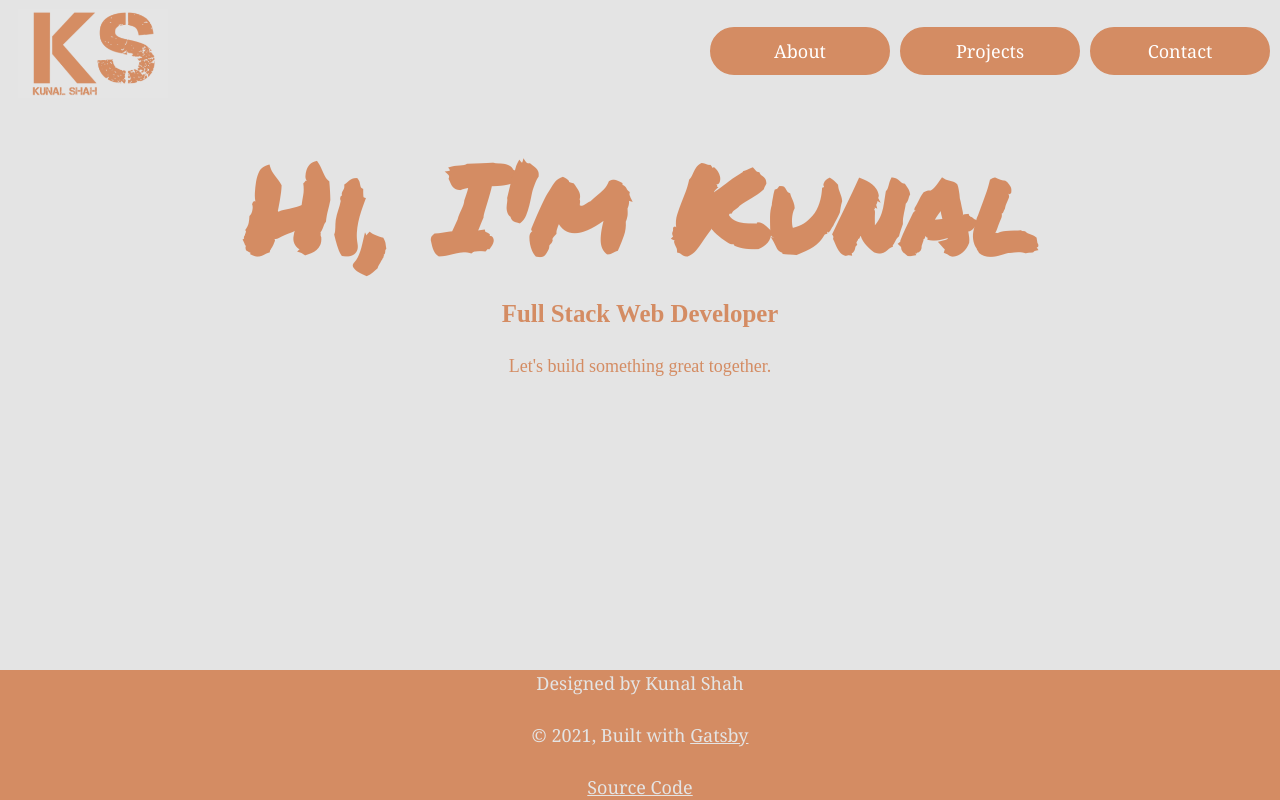
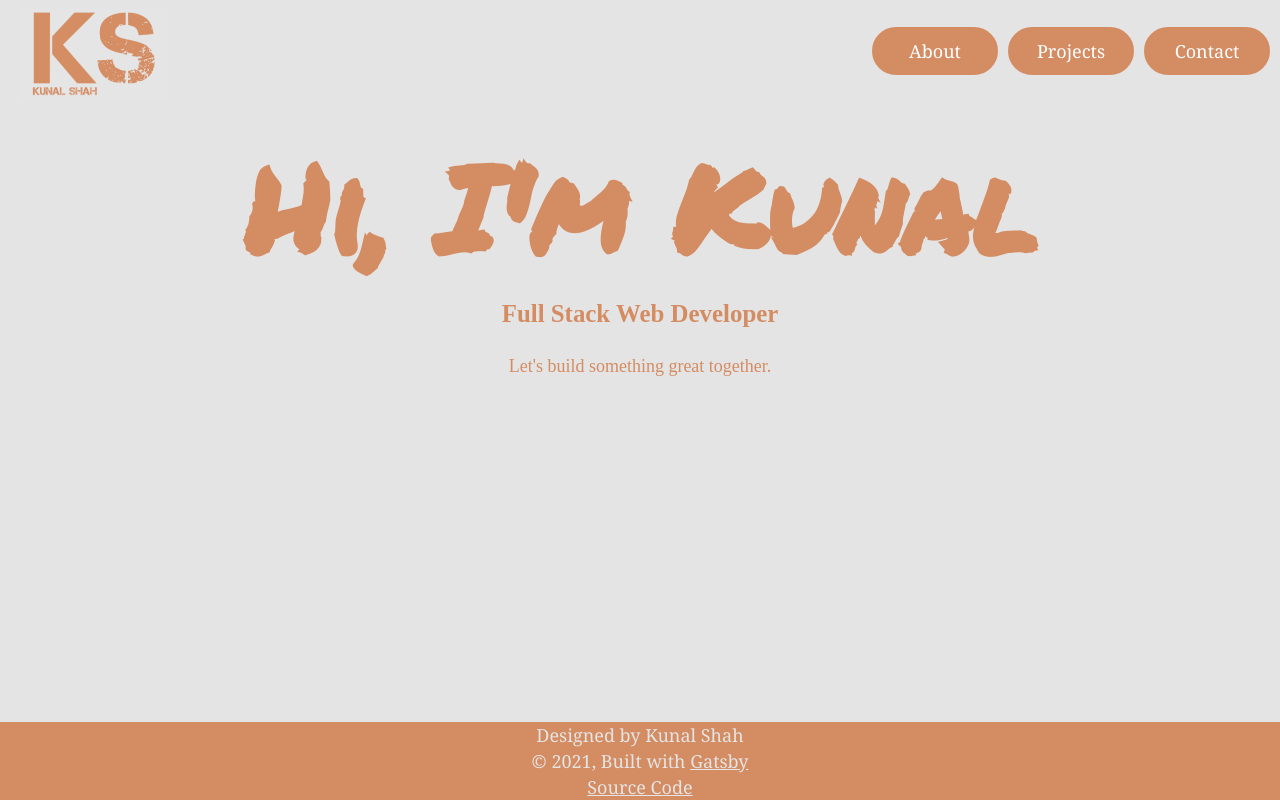
Before and after one commit to kdshah6593/portfolio-website, a Gatsby site: page / in a window 1280 px wide. Built offline with nearby package versions, Linux system fonts and the light colour scheme; Gatsby itself is replaced by a stand-in of ours; a web font is replaced by a local one.

Commit message:
link takes up full li space, hover button transformations

```diff
--- a/src/components/header.js
+++ b/src/components/header.js
@@ -21,21 +21,8 @@ const Header = ({ siteTitle, menuLinks }) => (
     <nav>
       <ul style={{ display: "flex", flexDirection: `row`, paddingTop: `1.5rem` }}>
         {menuLinks.map(link => (
-          <li
-            key={link.name}
-            style={{
-              listStyleType: `none`,
-              padding: `0.5rem 1rem 0.5rem 1rem`,
-              textAlign: `center`,
-              background: `#D48C63`,
-              marginRight: `10px`,
-              width: `10rem`,
-              border: `2px solid #D48C63`,
-              borderRadius: `30px`,
-
-            }}
-          >
-            <Link style={{ color: `#fff`, textDecoration: `none` }} to={link.link}>
+          <li key={link.name} className = "click">
+            <Link className="nav-btn" to={link.link}>
               {link.name}
             </Link>
           </li>
--- a/src/components/layout.css
+++ b/src/components/layout.css
@@ -398,7 +398,7 @@ p {
   padding-left: 0;
   padding-right: 0;
   padding-top: 0;
-  margin-bottom: 1.45rem;
+  margin-bottom: 0;
 }
 pre {
   margin-left: 0;
@@ -606,3 +606,28 @@ pre tt:after {
 .site-content {
   flex-grow: 1;
 }
+
+.click {
+  list-style-type: none;
+  background: #D48C63;
+  margin-right: 10px;
+  width: 7rem;
+  border: 2px solid #D48C63;
+  border-radius: 30px;
+  will-change: transform;
+  transition: 1000ms;
+}
+
+li.click:hover {
+  background: #C06835;
+  transform: translateY(-10px);
+  transition: 500ms;
+}
+
+.nav-btn {
+  padding: 0.5rem 1rem 0.5rem 1rem;
+  color: #fff;
+  text-decoration: none;
+  display: block;
+  text-align: center;
+}
```
